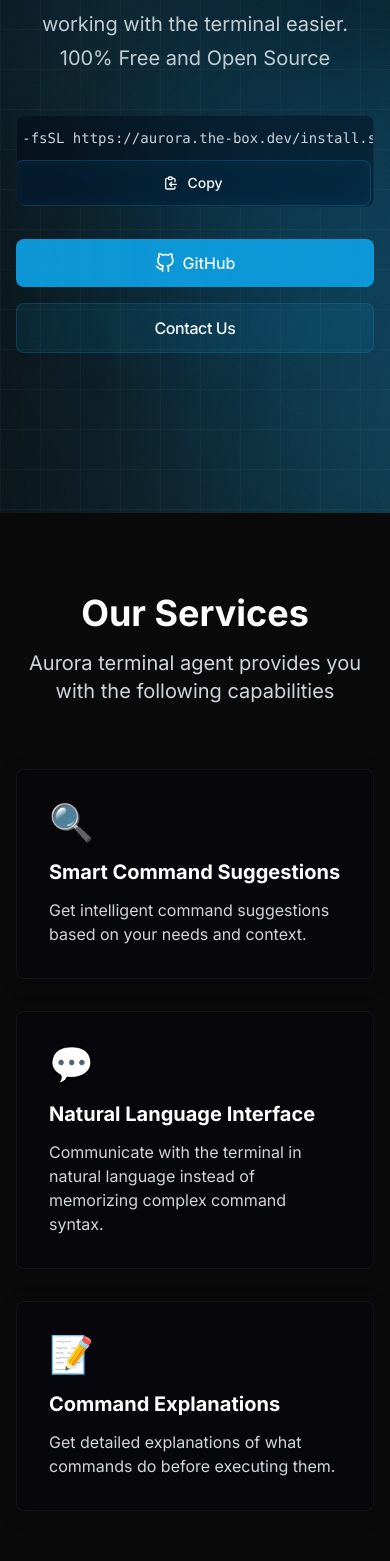
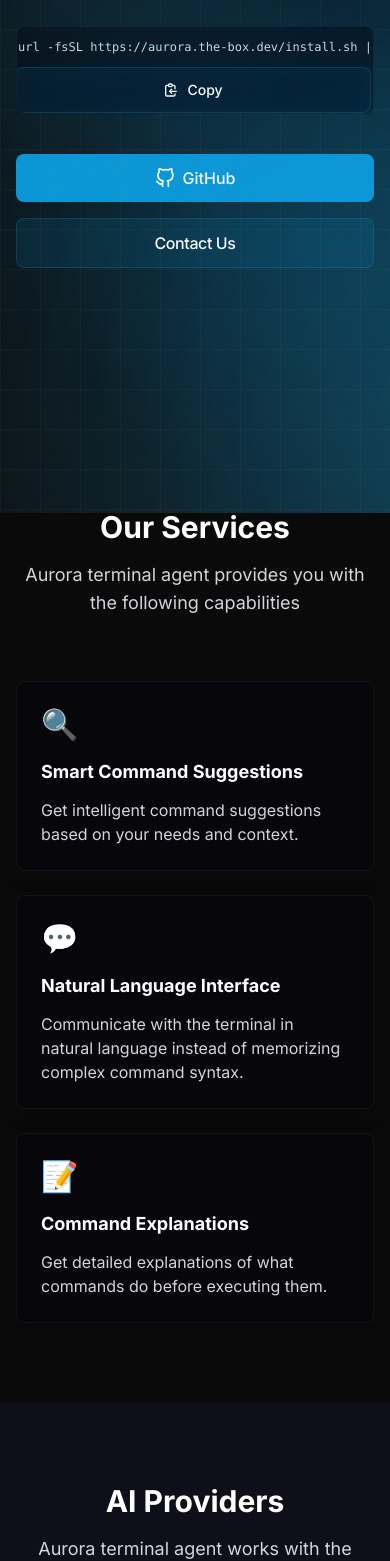
Before and after one commit to Firdavs9512/aurora-website, a React (Vite) app: page / in a window 390 px wide. Shown: the part 331-1892 px from the top of the page. Built offline with nearby package versions, Linux system fonts and the light colour scheme.

Commit message:
style: update Home component for improved layout and typography, including responsive adjustments to headings, text sizes, and spacing for better user experience

```diff
--- a/src/pages/Home.tsx
+++ b/src/pages/Home.tsx
@@ -24,7 +24,7 @@
   return (
     <>
       {/* Hero Section */}
-      <section className="relative min-h-screen flex items-center justify-center overflow-hidden">
+      <section className="relative min-h-[90vh] flex items-center justify-center overflow-hidden py-4 sm:py-6">
         {/* Background gradient is now handled by BackgroundAnimation component */}
 
         <div className="container mx-auto px-4 relative z-10">
@@ -34,25 +34,25 @@
             transition={{ duration: 0.8 }}
             className="text-center"
           >
-            <h1 className="text-6xl md:text-8xl font-bold text-white mb-6 halo-heading">
+            <h1 className="text-4xl sm:text-5xl md:text-6xl lg:text-8xl font-bold text-white mb-4 sm:mb-6 halo-heading">
               Aurora <span className="text-blue-400">AI</span> terminal.
             </h1>
-            <p className="text-xl text-gray-300 max-w-3xl mx-auto halo-text">
+            <p className="text-lg sm:text-xl text-gray-300 max-w-3xl mx-auto halo-text mb-2">
               We create AI solutions that make working with the terminal easier.
             </p>
-            <p className="text-xl text-sky-400 max-w-3xl mx-auto mb-10 halo-text">
+            <p className="text-lg sm:text-xl text-sky-400 max-w-3xl mx-auto mb-10 sm:mb-8 halo-text">
               100% Free and Open Source
             </p>
 
             {/* Installation curl command */}
             <motion.div
-              className="mb-8"
+              className="mb-10 sm:mb-8"
               initial={{ opacity: 0, y: 20 }}
               animate={{ opacity: 1, y: 0 }}
               transition={{ duration: 0.8, delay: 0.5 }}
             >
               <div className="flex flex-col sm:flex-row items-center justify-center bg-[#000011]/40 backdrop-blur-md rounded-lg border border-white/5 overflow-hidden max-w-3xl mx-auto">
-                <div className="flex-grow p-3 sm:p-4 font-mono text-sm text-gray-300 text-left overflow-x-auto whitespace-nowrap">
+                <div className="flex-grow p-3 sm:p-4 font-mono text-xs sm:text-sm text-gray-300 text-left overflow-x-auto whitespace-nowrap">
                   $ {installCommand}
                 </div>
                 <button
@@ -140,16 +140,18 @@
       <section id="services" className="py-20">
         <div className="container mx-auto px-4">
           <div className="text-center mb-16">
-            <h2 className="text-4xl font-bold text-white mb-4">Our Services</h2>
-            <p className="text-xl text-gray-300 max-w-2xl mx-auto">
+            <h2 className="text-3xl sm:text-4xl font-bold text-white mb-4">
+              Our Services
+            </h2>
+            <p className="text-lg sm:text-xl text-gray-300 max-w-2xl mx-auto">
               Aurora terminal agent provides you with the following capabilities
             </p>
           </div>
 
-          <div className="grid grid-cols-1 md:grid-cols-3 gap-8">
-            <div className="bg-[#1a1a2e] p-8 rounded-lg">
-              <div className="text-blue-400 text-4xl mb-4">🔍</div>
-              <h3 className="text-xl font-bold text-white mb-3">
+          <div className="grid grid-cols-1 sm:grid-cols-2 md:grid-cols-3 gap-6 sm:gap-8">
+            <div className="bg-[#1a1a2e] p-6 sm:p-8 rounded-lg">
+              <div className="text-blue-400 text-3xl sm:text-4xl mb-4">🔍</div>
+              <h3 className="text-lg sm:text-xl font-bold text-white mb-3">
                 Smart Command Suggestions
               </h3>
               <p className="text-gray-300">
@@ -157,9 +159,9 @@
                 context.
               </p>
             </div>
-            <div className="bg-[#1a1a2e] p-8 rounded-lg">
-              <div className="text-blue-400 text-4xl mb-4">💬</div>
-              <h3 className="text-xl font-bold text-white mb-3">
+            <div className="bg-[#1a1a2e] p-6 sm:p-8 rounded-lg">
+              <div className="text-blue-400 text-3xl sm:text-4xl mb-4">💬</div>
+              <h3 className="text-lg sm:text-xl font-bold text-white mb-3">
                 Natural Language Interface
               </h3>
               <p className="text-gray-300">
@@ -167,9 +169,9 @@
                 memorizing complex command syntax.
               </p>
             </div>
-            <div className="bg-[#1a1a2e] p-8 rounded-lg">
-              <div className="text-blue-400 text-4xl mb-4">📝</div>
-              <h3 className="text-xl font-bold text-white mb-3">
+            <div className="bg-[#1a1a2e] p-6 sm:p-8 rounded-lg">
+              <div className="text-blue-400 text-3xl sm:text-4xl mb-4">📝</div>
+              <h3 className="text-lg sm:text-xl font-bold text-white mb-3">
                 Command Explanations
               </h3>
               <p className="text-gray-300">
@@ -185,17 +187,19 @@
       <section id="providers" className="py-20 bg-[#0f0f1a]">
         <div className="container mx-auto px-4">
           <div className="text-center mb-16">
-            <h2 className="text-4xl font-bold text-white mb-4">AI Providers</h2>
-            <p className="text-xl text-gray-300 max-w-2xl mx-auto">
+            <h2 className="text-3xl sm:text-4xl font-bold text-white mb-4">
+              AI Providers
+            </h2>
+            <p className="text-lg sm:text-xl text-gray-300 max-w-2xl mx-auto">
               Aurora terminal agent works with the following AI providers
             </p>
           </div>
 
           <div className="max-w-4xl mx-auto">
-            <div className="grid grid-cols-1 md:grid-cols-2 gap-8">
+            <div className="grid grid-cols-1 md:grid-cols-2 gap-6 sm:gap-8">
               {/* OpenAI */}
-              <div className="bg-[#1a1a2e] p-8 rounded-lg flex flex-col items-center">
-                <div className="w-24 h-24 mb-6 flex items-center justify-center">
+              <div className="bg-[#1a1a2e] p-6 sm:p-8 rounded-lg flex flex-col items-center">
+                <div className="w-16 sm:w-24 h-16 sm:h-24 mb-6 flex items-center justify-center">
                   <svg
                     viewBox="0 0 24 24"
                     xmlns="http://www.w3.org/2000/svg"
@@ -218,8 +222,8 @@
               </div>
 
               {/* Claude */}
-              <div className="bg-[#1a1a2e] p-8 rounded-lg flex flex-col items-center">
-                <div className="w-24 h-24 mb-6 flex items-center justify-center">
+              <div className="bg-[#1a1a2e] p-6 sm:p-8 rounded-lg flex flex-col items-center">
+                <div className="w-16 sm:w-24 h-16 sm:h-24 mb-6 flex items-center justify-center">
                   <svg
                     height="1em"
                     viewBox="0 0 24 24"
@@ -259,18 +263,18 @@
       <section id="demo" className="py-20 bg-[#0f0f1a]">
         <div className="container mx-auto px-4">
           <div className="text-center mb-16">
-            <h2 className="text-4xl font-bold text-white mb-4">
+            <h2 className="text-3xl sm:text-4xl font-bold text-white mb-4">
               Terminal Demo
             </h2>
-            <p className="text-xl text-gray-300 max-w-2xl mx-auto">
+            <p className="text-lg sm:text-xl text-gray-300 max-w-2xl mx-auto">
               See how Aurora terminal agent works
             </p>
           </div>
 
           <div className="max-w-4xl mx-auto">
-            <div className="bg-[#1a1a2e] rounded-lg p-6">
+            <div className="bg-[#1a1a2e] rounded-lg p-4 sm:p-6">
               <div className="flex items-center justify-between mb-4">
-                <h3 className="text-xl font-bold text-white">
+                <h3 className="text-lg sm:text-xl font-bold text-white">
                   Aurora Terminal
                 </h3>
                 <div className="flex space-x-2">
@@ -280,7 +284,7 @@
                 </div>
               </div>
 
-              <div className="bg-black rounded p-4 font-mono text-green-400">
+              <div className="bg-black rounded p-3 sm:p-4 font-mono text-sm text-green-400 overflow-x-auto">
                 <p>$ aurora</p>
                 <p className="text-white">
                   Welcome to Aurora Terminal Agent! How can I help you today?
@@ -289,7 +293,7 @@
                 <p className="text-white">
                   I'll help you with that. Try this command:
                 </p>
-                <p className="text-blue-400">
+                <p className="text-blue-400 break-words">
                   find / -type f -size +100M -exec ls -lh {} \; 2&gt; /dev/null
                   | sort -rh
                 </p>
@@ -315,18 +319,20 @@
       <section id="contact" className="py-20">
         <div className="container mx-auto px-4">
           <div className="text-center mb-16">
-            <h2 className="text-4xl font-bold text-white mb-4">Contact Us</h2>
-            <p className="text-xl text-gray-300 max-w-2xl mx-auto">
+            <h2 className="text-3xl sm:text-4xl font-bold text-white mb-4">
+              Contact Us
+            </h2>
+            <p className="text-lg sm:text-xl text-gray-300 max-w-2xl mx-auto">
               Download Aurora terminal agent to try it out or get in touch with
               us
             </p>
           </div>
 
           <div className="max-w-2xl mx-auto">
-            <div className="grid grid-cols-1 md:grid-cols-2 gap-8 mb-8">
+            <div className="grid grid-cols-1 md:grid-cols-2 gap-6 sm:gap-8 mb-8">
               {/* Email Contact */}
-              <div className="bg-[#1a1a2e] p-8 rounded-lg flex flex-col items-center">
-                <div className="w-16 h-16 mb-6 flex items-center justify-center text-sky-400">
+              <div className="bg-[#1a1a2e] p-6 sm:p-8 rounded-lg flex flex-col items-center">
+                <div className="w-12 sm:w-16 h-12 sm:h-16 mb-6 flex items-center justify-center text-sky-400">
                   <svg
                     xmlns="http://www.w3.org/2000/svg"
                     className="w-full h-full"
@@ -341,22 +347,20 @@
                     <polyline points="22,6 12,13 2,6"></polyline>
                   </svg>
                 </div>
-                <h3 className="text-xl font-bold text-white mb-3">Email Us</h3>
+                <h3 className="text-lg sm:text-xl font-bold text-white mb-3">
+                  Email Us
+                </h3>
                 <a
                   href="mailto:info@the-box.dev"
                   className="text-sky-400 hover:text-sky-300 transition-colors text-lg"
                 >
                   info@the-box.dev
                 </a>
-                <p className="text-gray-300 text-center mt-4">
-                  Reach out to us for questions, support, or partnership
-                  opportunities
-                </p>
               </div>
 
               {/* GitHub */}
-              <div className="bg-[#1a1a2e] p-8 rounded-lg flex flex-col items-center">
-                <div className="w-16 h-16 mb-6 flex items-center justify-center text-sky-400">
+              <div className="bg-[#1a1a2e] p-6 sm:p-8 rounded-lg flex flex-col items-center">
+                <div className="w-12 sm:w-16 h-12 sm:h-16 mb-6 flex items-center justify-center text-sky-400">
                   <svg
                     xmlns="http://www.w3.org/2000/svg"
                     className="w-full h-full"
@@ -370,14 +374,14 @@
                     <path d="M9 19c-5 1.5-5-2.5-7-3m14 6v-3.87a3.37 3.37 0 0 0-.94-2.61c3.14-.35 6.44-1.54 6.44-7A5.44 5.44 0 0 0 20 4.77 5.07 5.07 0 0 0 19.91 1S18.73.65 16 2.48a13.38 13.38 0 0 0-7 0C6.27.65 5.09 1 5.09 1A5.07 5.07 0 0 0 5 4.77a5.44 5.44 0 0 0-1.5 3.78c0 5.42 3.3 6.61 6.44 7A3.37 3.37 0 0 0 9 18.13V22"></path>
                   </svg>
                 </div>
-                <h3 className="text-xl font-bold text-white mb-3">
+                <h3 className="text-lg sm:text-xl font-bold text-white mb-3">
                   GitHub Repository
                 </h3>
                 <a
                   href="https://github.com/Firdavs9512/aurora-agent"
                   target="_blank"
                   rel="noopener noreferrer"
-                  className="text-sky-400 hover:text-sky-300 transition-colors text-lg text-center"
+                  className="text-sky-400 hover:text-sky-300 transition-colors text-lg text-center break-all"
                 >
                   github.com/Firdavs9512/aurora-agent
                 </a>
```
